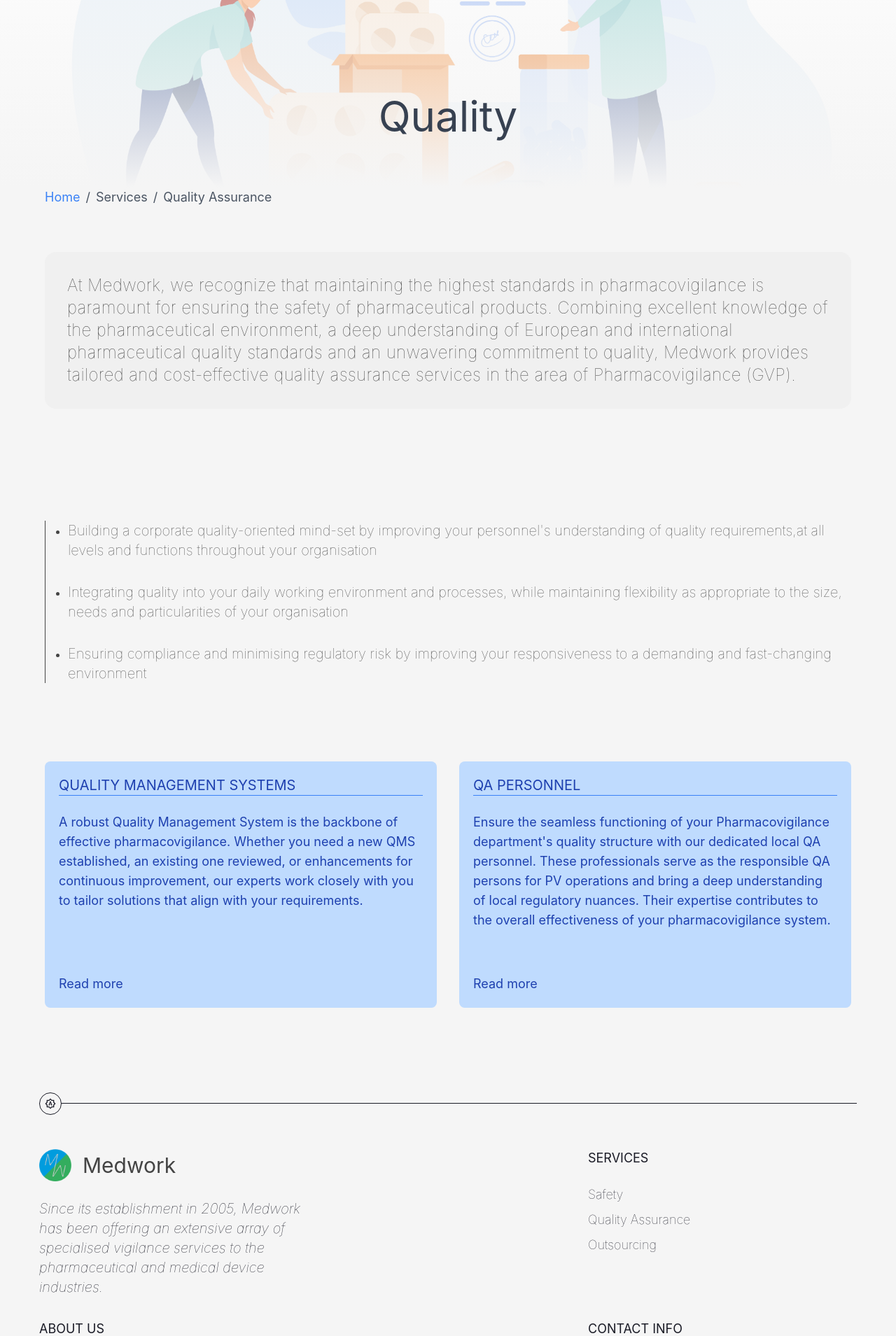
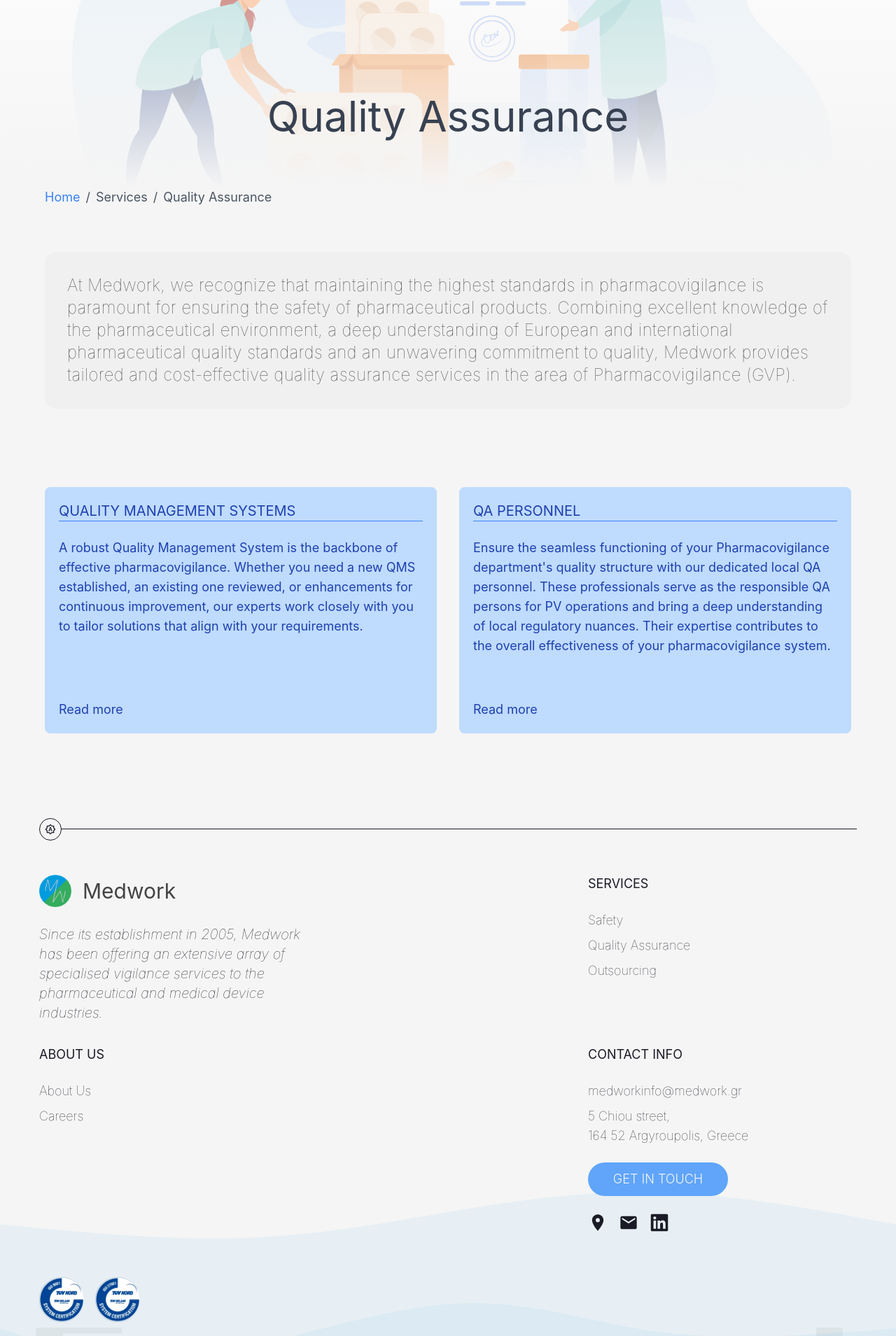
Before and after one commit to Medwork-CRO/webpage, a Next.js app: page /services/quality-assurance in a window 1280 px wide. Shown: the part 420-2329 px from the top of the page at 70% size. Built offline with nearby package versions, Linux system fonts and the light colour scheme.

Commit message:
Latest adjustments

```diff
--- a/src/components/Footer.tsx
+++ b/src/components/Footer.tsx
@@ -1,9 +1,12 @@
 import Logo from "@/components/Logo";
 import RoundedButton from "@/components/RoundedButton";
 import { THEME } from "@/types/Theme";
+import TUV_27001 from "@assets/certificates/TUV_hellas_iso27001.webp";
+import TUV_9001 from "@assets/certificates/TUV_hellas_iso9001.webp";
 import { FaLinkedin } from "@react-icons/all-files/fa/FaLinkedin";
 import { MdEmail } from "@react-icons/all-files/md/MdEmail";
 import { MdLocationOn } from "@react-icons/all-files/md/MdLocationOn";
+import Image from "next/image";
 import Link from "next/link";
 import { ReactElement } from "react";
 import { MdDarkMode, MdLightMode, MdOutlineBrightnessAuto } from "react-icons/md";
@@ -150,6 +153,18 @@ function Legal() {
 function Information() {
     return (
         <div className="flex flex-col items-start gap-4 text-xl sm:text-lg text-medwork-dark dark:text-medwork-light">
+            <div className="flex flex-row gap-4">
+                <Image
+                    src={TUV_9001}
+                    className="h-20 w-20 sm:h-16 sm:w-16 object-cover"
+                    alt="alt"
+                />
+                <Image
+                    src={TUV_27001}
+                    className="h-20 w-20 sm:h-16 sm:w-16 object-cover"
+                    alt="alt"
+                />
+            </div>
             <Link
                 className="font-ultralight narrow-letters hover:underline focus-visible:underline whitespace-nowrap"
                 href={"/about-us/legislation"}
--- a/src/pages/about-us/index.tsx
+++ b/src/pages/about-us/index.tsx
@@ -4,24 +4,25 @@ import DisplayParagraphs from "@/components/DisplayParagraphs";
 import ImageCategory from "@/components/ImageCategory";
 import People from "@/components/People";
 import Title from "@/components/Title";
+import LeadingParagraphs from "@/components/LeadingParagraphs";
 
 const paragraphs = [
-    "We have proudly established ourselves as the leading and most esteemed Contract Research Organization (CRO) in Greece.",
-    "Our commitment to making a significant difference propelled us to expand our operations to Cyprus. Currently, we have extended our sphere of influence to encompass the whole of Europe, always maintaining our dedication to high quality service and respect for all stakeholders.",
+    "In a world where safety is paramount, Medwork stands out for a dedicated, personalized, and reliable pharmacovigilance experience.",
 ];
 
 const paragraphs2 = [
-    "Medwork is a Contract Research Organization located in Athens which provides a wide range of specialized services to the pharmaceutical and medical device industries, including Pharmacovigilance, Materiovigilance, Cosmetovigilance and Quality Assurance services. Founded in 2005, Medwork has steadily evolved into a leading Vigilance provider in Europe, combining excellent knowledge of the pharmaceutical environment with a deep understanding of European pharmaceutical quality standards.",
-    "Our services can be adapted to suit the size and scope of the project, as each project receives the same level of attention to detail and commitment in order to ensure the delivery of a high-quality outcome, within budget and within the agreed timescale.",
-    "Our team consists of highly-qualified senior personnel with deep expertise in the field, as well as young, motivated associates who help us achieve our ambitions by assisting our clients to accomplish their goals, through understanding their challenges and providing targeted and effective services.",
-    "Our relationships with our clients are enduring and are based on a thorough knowledge of their business; they are honoured by trust that is demonstrated in contracts that are continuously renewed year after year."
+    "Devoted to vigilance ",
+    "Unlike full service CROs, we are exclusively dedicated to Vigilance. This singular commitment allows us to direct all our efforts, expertise, and resources toward ensuring the utmost quality in our safety services."
 ];
 
 const paragraphs3 = [
-    "Medwork is a leading pharmaceutical company, specializing in clinical, drug safety, and review services for global pharmaceutical, biotechnology, and medical device companies.",
-    "Our team of experts brings a wealth of experience and a comprehensive portfolio of solutions, including clinical research support, life science consulting, R&D technology, pharmacovigilance, and IRB/IBC services. We are committed to delivering optimal outcomes for our clients trials and improving patient care.",
-    "With our end-to-end global clinical services and advanced technology solutions, Medwork is dedicated to serving the needs of clinical research and patients worldwide.",
-    "Our unwavering dedication, coupled with our commitment to excellence, drives us to continually innovate and provide the highest standard of service. We strive to optimize the research and development process, ensure drug safety, and facilitate efficient regulatory review, all with the ultimate goal of advancing healthcare through exceptional pharmaceutical services. Partner with Medwork for trusted expertise and a customer-centric approach in the ever-evolving pharmaceutical industry.",
+    "Optimal scale for maximum impact",
+    "Striking the perfect balance, Medwork is Large Enough for Specialization and Expertise, yet Small Enough for Personalized Interactions. Our size enables us to host specialized teams with deep pharmacovigilance knowledge, ensuring that we are well-versed in industry standards. Simultaneously, our nimble structure allows us to provide a tailored experience to each client, adapting seamlessly to evolving customer needs.",
+];
+
+const paragraphs4 = [
+    "Quality Assurance Embedded",
+    "At Medwork, a Quality Assurance Mindset is ingrained in our culture. Supported by a robust Quality Management System (QMS) and IT infrastructure, our services not only align with regulatory requirements but consistently surpass expectations. Welcome to a partnership where quality is not merely a standard but a fundamental aspect of how we conduct business.",
 ];
 
 function AboutUs() {
@@ -38,11 +39,10 @@ function AboutUs() {
 
                 <div className="flex flex-col gap-20 sm:gap-24 md:gap-28 px-4 sm:px-6 lg:px-0 py-16">
                     <div className="flex flex-col gap-12">
-                        {/* <Title title="Who we are" /> */}
-                        <DisplayParagraphs withLead={true} paragraphs={paragraphs} />
-                        {/* <PromoCard /> */}
-                        <DisplayParagraphs withLead={false} paragraphs={paragraphs2} />
+                        <LeadingParagraphs withLead={true} paragraphs={paragraphs} />
+                        <DisplayParagraphs withLead={true} paragraphs={paragraphs2} />
                         <DisplayParagraphs withLead={true} paragraphs={paragraphs3} />
+                        <DisplayParagraphs withLead={true} paragraphs={paragraphs4} />
                     </div>
 
                     <div className="flex flex-col gap-24">
--- a/src/pages/services/quality-assurance/index.tsx
+++ b/src/pages/services/quality-assurance/index.tsx
@@ -2,25 +2,9 @@ import Breadcrumbs from "@/components/Breadcrumb";
 import DisplayParagraphs from "@/components/DisplayParagraphs";
 import ImageCategory from "@/components/ImageCategory";
 import InfoBoxMatrix, { InfoBoxAttributes } from "@/components/InfoBoxMatrix";
-import Showcasing from "@/components/Showcasing";
 import qualityAssurance from "@assets/services/quality-assurance-vector.jpg";
 
 const introParagraph = ["At Medwork, we recognize that maintaining the highest standards in pharmacovigilance is paramount for ensuring the safety of pharmaceutical products. Combining excellent knowledge of the pharmaceutical environment, a deep understanding of European and international pharmaceutical quality standards and an unwavering commitment to quality, Medwork provides tailored and cost-effective quality assurance services in the area of Pharmacovigilance (GVP)."];
-
-const showcases = [
-    {
-        title: "",
-        point: "Building a corporate quality-oriented mind-set by improving your personnel's understanding of quality requirements,at all levels and functions throughout your organisation",
-    },
-    {
-        title: "",
-        point: "Integrating quality into your daily working environment and processes, while maintaining flexibility as appropriate to the size, needs and particularities of your organisation",
-    },
-    {
-        title: "",
-        point: "Ensuring compliance and minimising regulatory risk by improving your responsiveness to a demanding and fast-changing environment",
-    },
-];
 
 const infoBoxes: InfoBoxAttributes[] = [
     {
@@ -40,14 +24,13 @@ const infoBoxes: InfoBoxAttributes[] = [
 function QualityAssurance() {
     return (
         <div className="mx-auto flex flex-col items-center justify-between w-full">
-            <ImageCategory image={qualityAssurance} title="Quality" />
+            <ImageCategory image={qualityAssurance} title="Quality Assurance" />
 
             <div id="main-content" className="max-w-[1200px] w-full items-left whitespace-pre-line flex flex-col">
                 <Breadcrumbs />
 
                 <div className="flex flex-col gap-20 sm:gap-24 md:gap-28 px-4 sm:px-6 lg:px-0 py-16">
                     <DisplayParagraphs withLead={false} paragraphs={introParagraph} />
-                    <Showcasing title={""} showcases={showcases} />
                     <InfoBoxMatrix infoBoxes={infoBoxes}/>
                 </div>
             </div>
--- a/src/pages/services/quality-assurance/quality-management-systems/index.tsx
+++ b/src/pages/services/quality-assurance/quality-management-systems/index.tsx
@@ -4,9 +4,9 @@ import ImageCategory from "@/components/ImageCategory";
 import Showcasing from "@/components/Showcasing";
 import safety from "@assets/services/safety-vector.jpg";
 
-const paragraphs = ["At Medwork, we specialize in the comprehensive development, enhancement, and vigilant monitoring of your Quality Management System (QMS) to ensure alignment with industry standards and regulations."];
+const paragraphs = ["We can develop, improve, and monitoring your Quality Management System (QMS) to ensure alignment with industry standards and regulations."];
 
-const title = "Quality Assurance Consulting";
+const title = "Our services include";
 const showcases = [
     {
         title: "Setup and Implementation of Quality Management Systems",
@@ -22,7 +22,7 @@ const showcases = [
     },
     {
         title: "GVP audits/ inspections",
-        point: "preparation and follow-up.",
+        point: "Preparation and follow-up.",
     },
 ];
 
```
Also changed, not shown: src/pages/careers/index.tsx (+5 -33 lines), public/assets/certificates/TUV_hellas_iso27001.webp (added), public/assets/certificates/TUV_hellas_iso9001.webp (added).
